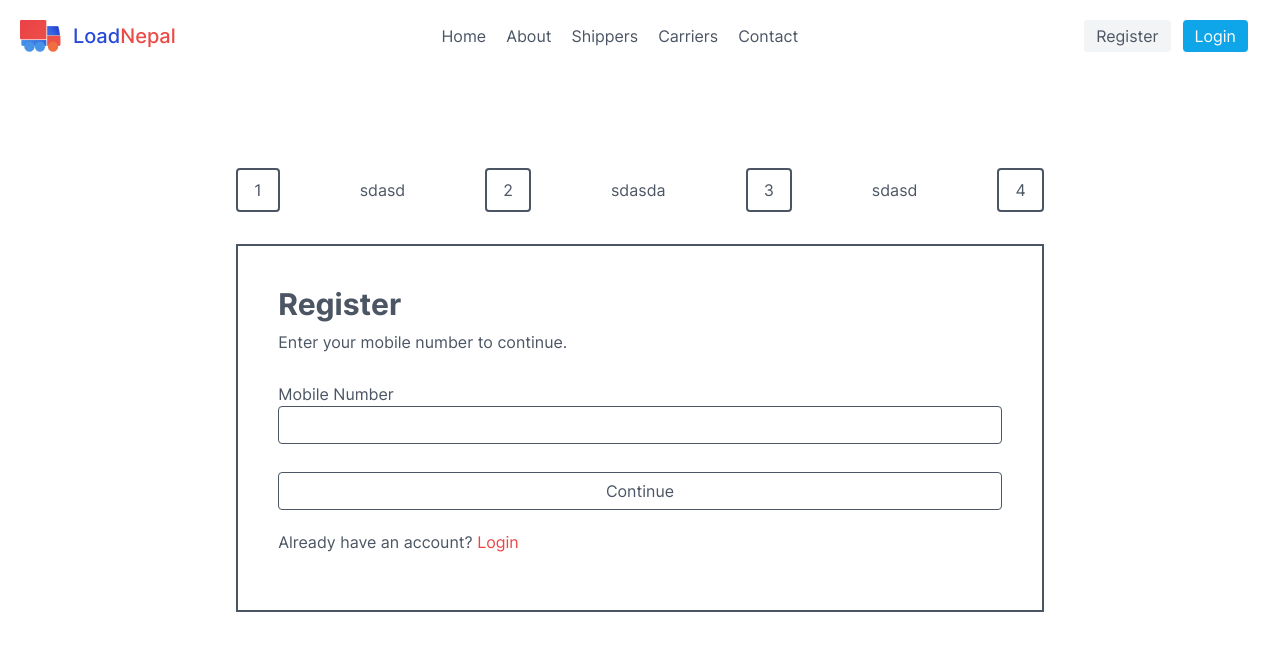
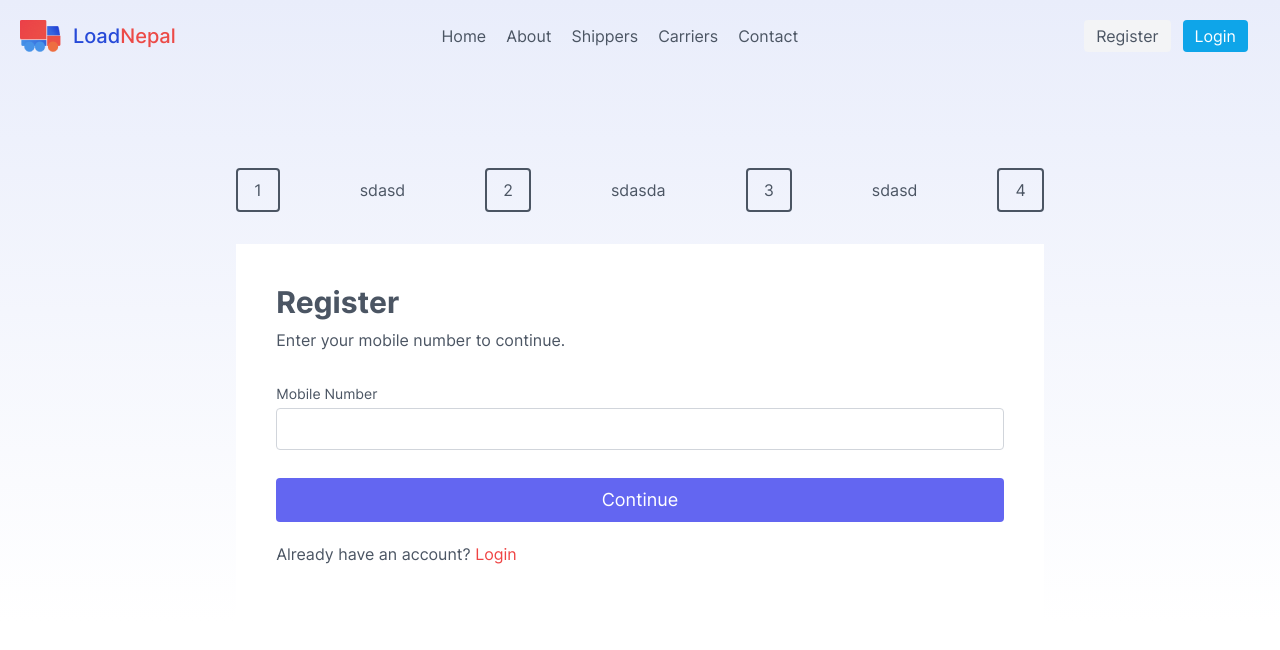
Before and after one commit to sandip51hunk/ZeroneIntertech, a React (Create React App) app: page /register in a window 1280 px wide. Shown: the top 650 px of the page. Built offline with nearby package versions, Linux system fonts and the light colour scheme.

Commit message:
register page in progress

```diff
--- a/src/components/Register/index.tsx
+++ b/src/components/Register/index.tsx
@@ -7,7 +7,7 @@ function Register() {
   const navigate = useNavigate();
 
   return (
-    <>
+    <div className='intro'>
       <Header />
       <section className="text-gray-600 flex justify-center items-center body-font relative">
         <div>
@@ -20,18 +20,18 @@ function Register() {
             <span>sdasd</span>
             <div className='py-2 px-4 border-solid border-2 rounded cursor-pointer'>4</div>
           </div>
-          <form className='p-10 border-solid border-2'>
+          <form className='p-10 bg-white'>
             <h1 className='title-font text-3xl font-bold mb-2'>Register</h1>
             <p className='mb-7 text-base'>Enter your mobile number to continue.</p>
             <div className="relative mb-4">
-              <label htmlFor="number" className="">
+              <label htmlFor="number" className='leading-7 text-sm text-gray-600'>
                 Mobile Number
               </label><br />
               <input
-                className='p-1.5 w-full border mb-7 rounded'
+                className='p-1.5 mb-7 w-full bg-white rounded border border-gray-300 focus:border-indigo-500 focus:ring-2 focus:ring-indigo-200 text-base outline-none text-gray-700 py-1 px-3 leading-8 transition-colors duration-200 ease-in-out'
                 type="text"
               /><br />
-              <button className="mb-5 p-1.5 w-full border rounded">
+              <button className="mb-5 p-1.5 w-full text-white bg-indigo-500 border-0 py-2 px-6 focus:outline-none hover:bg-indigo-600 rounded text-lg">
                 Continue
               </button>
               <p>Already have an account?<a className='cursor-pointer text-red-500' onClick={() => navigate('/login')}> Login</a></p>
@@ -39,7 +39,7 @@ function Register() {
           </form>
         </div>
       </section>
-    </>
+    </div>
   )
 }
 
```
